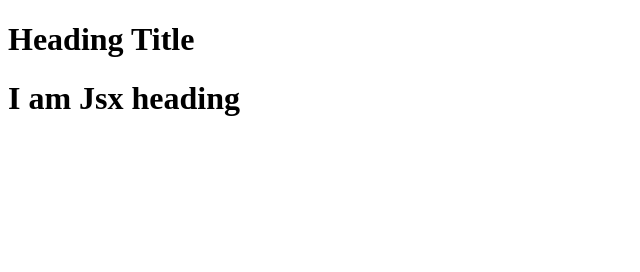
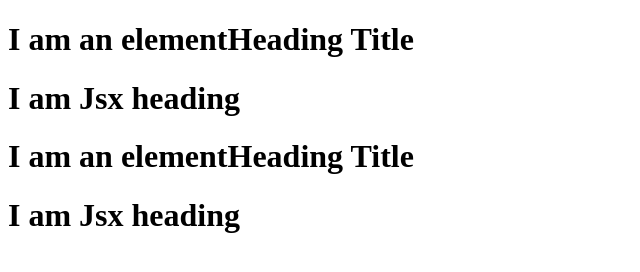
Before and after one commit to nidhi14t/ReeactPro, a React app: page / in a window 1280 px wide. Shown: the whole page, without its empty margins (0-640 px from the left). Built offline with nearby package versions, Linux system fonts and the light colour scheme.

Commit message:
Playing around

```diff
--- a/App.js
+++ b/App.js
@@ -1,25 +1,36 @@
 import React from "react";
 import ReactDOM from "react-dom/client";
-
-const TitleComponent = () => {
-  return <h1 className="title1">Heading Title</h1>;
-};
-
-const TitleComponentFunc = function () {
-  return <h1 className="title1">Heading Title</h1>;
-};
 
 // React Component
 const HeadingComponent = () => (
   // React Element
   <div id="container">
-    <TitleComponent />
     <h1 className="heading" tabIndex="5">
       I am Jsx heading
     </h1>
   </div>
 );
 
+const elem = <span>I am an element</span>;
+const title = (
+  <>
+    <div>
+      <h1 className="title1" tabIndex="5">
+        {elem}
+        Heading Title
+      </h1>
+      <HeadingComponent />
+    </div>
+    <div>
+      <h1 className="title1" tabIndex="5">
+        {elem}
+        Heading Title
+      </h1>
+      <HeadingComponent />
+    </div>
+  </>
+);
+
 const root = ReactDOM.createRoot(document.getElementById("root"));
 
-root.render(<HeadingComponent />);
+root.render(title);
--- a/index.html
+++ b/index.html
@@ -10,5 +10,8 @@
     <div id="root">
       <script type="module" src="./App.js"></script>
     </div>
+    <div id="root2">
+      <script type="module" src="./App.js"></script>
+    </div>
   </body>
 </html>
```
